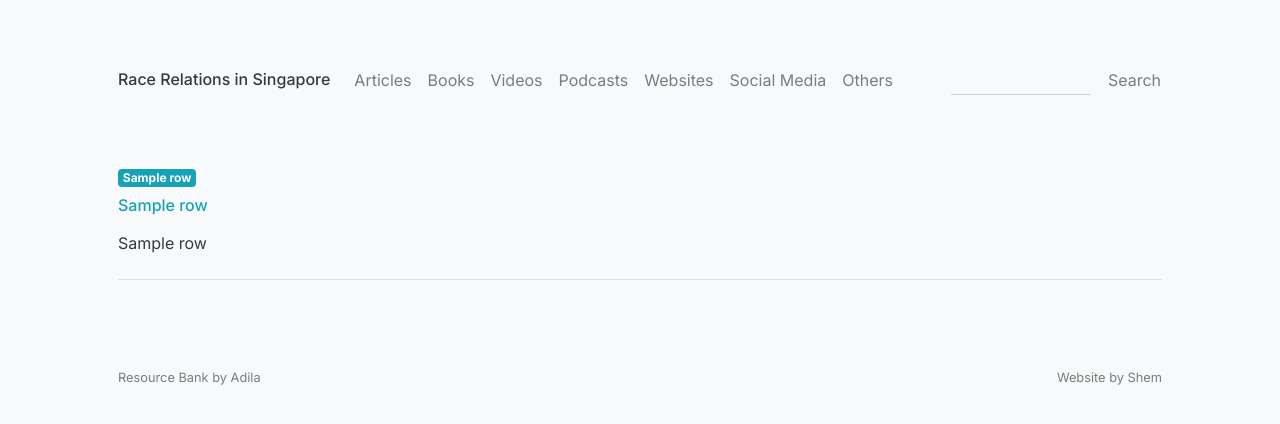
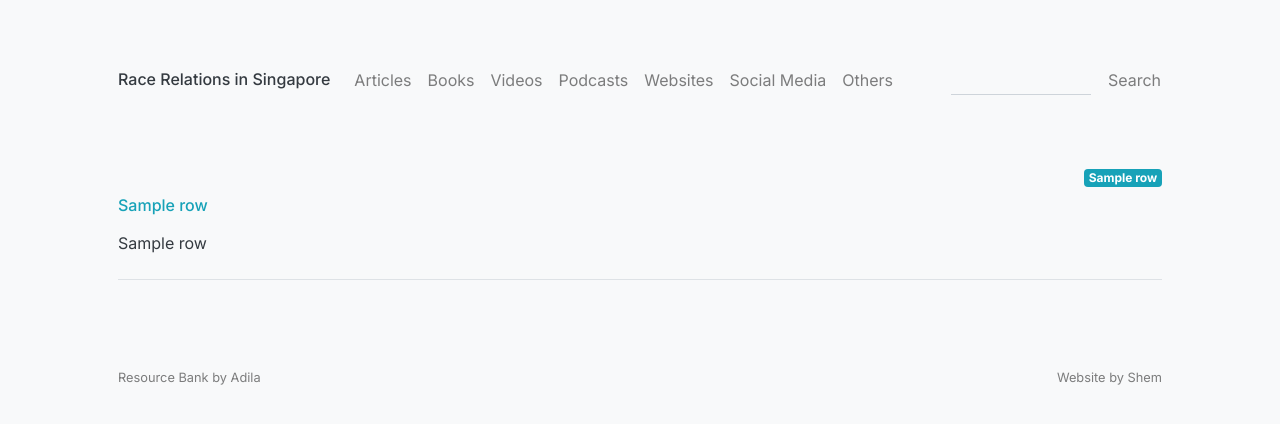
Before and after one commit to sheimoria/race-relations-in-sg, a Flask app: template templates/results.html in a window 1280 px wide. Shown: the top 424 px of the page. Run offline with Flask 2, Linux system fonts and the light colour scheme; the template is opened without the code that fills it: most values are stand-ins (such as "Sample title", 1, 10 or a date in 2020); some libraries are stand-ins or nearby versions.

Commit message:
Update results.html

```diff
--- a/templates/results.html
+++ b/templates/results.html
@@ -8,7 +8,7 @@
 <div class="row">
     <div class="col-lg">
         {% for row in values %}
-        <p class="text-left mb-2"><span class="badge badge-info">{{ row[1] }}</span></p>
+        <p class="text-right mb-2"><span class="badge badge-info">{{ row[1] }}</span></p>
         <h6 class="text-left pb-2"><a class="text-info" {% if http not in row[4] %} href="http://{{ row[4] }}" {% else %}
                 href="{{ row[4] }}" {% endif %}>{{ row[2] }}</a></h6>
         <p class="text-left mb-4">{{ row[3] }}</p>
```
